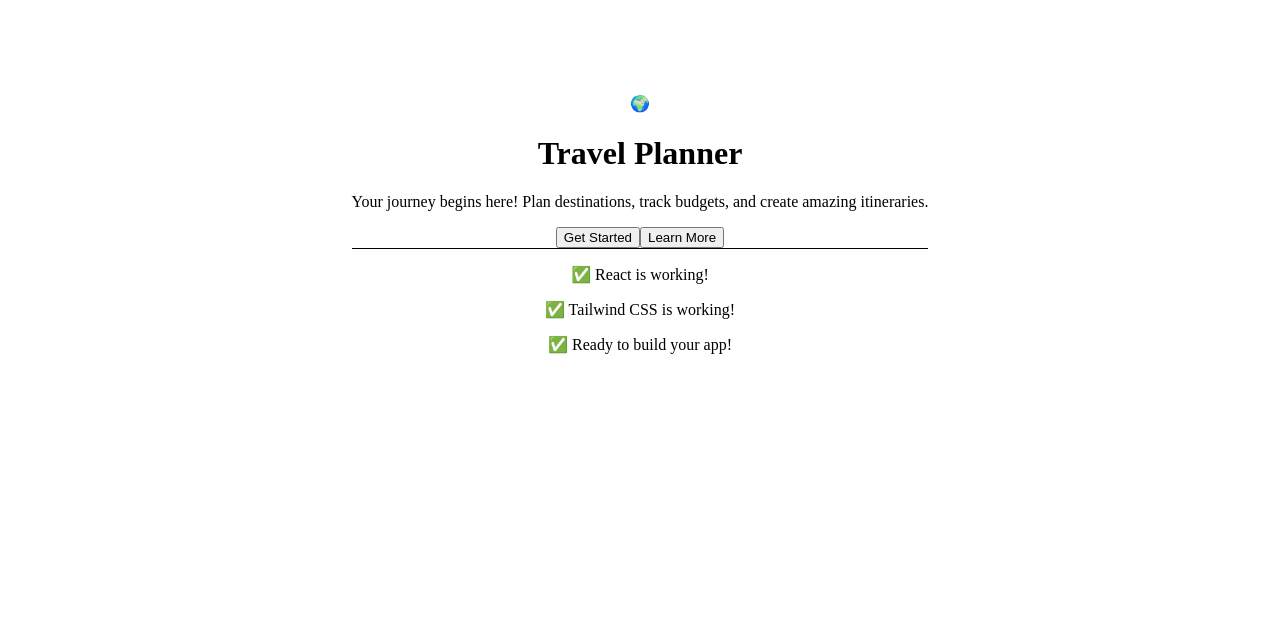
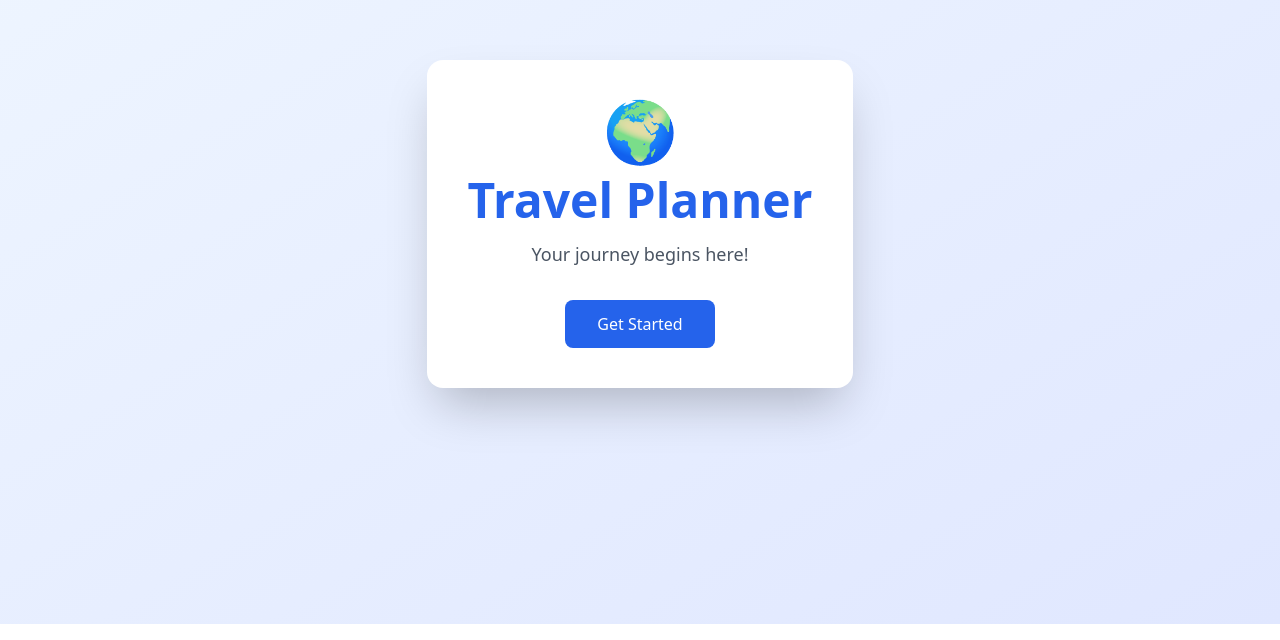
Before and after one commit to DzifaAA-19/travel-planner-app, a React (Vite) app in the folder travel-planner-app/: page / in a window 1280 px wide. Shown: the part 176-816 px from the top of the page. Built offline with nearby package versions, Linux system fonts and the light colour scheme.

Commit message:
Setup complete - React, Tailwindcss v3, Raect Router installed

```diff
--- a/travel-planner-app/package.json
+++ b/travel-planner-app/package.json
@@ -26,7 +26,7 @@
     "globals": "^16.5.0",
     "postcss": "^8.5.6",
     "tailwind": "^2.3.1",
-    "tailwindcss": "^4.2.0",
+    "tailwindcss": "^3.4.19",
     "vite": "^7.3.1"
   }
 }
--- a/travel-planner-app/src/App.jsx
+++ b/travel-planner-app/src/App.jsx
@@ -7,27 +7,11 @@
           Travel Planner
         </h1>
         <p className="text-gray-600 text-lg mb-8">
-          Your journey begins here! Plan destinations, track budgets, and create amazing itineraries.
+          Your journey begins here!
         </p>
-        <div className="flex gap-4 justify-center">
-          <button className="bg-primary text-white px-8 py-3 rounded-lg font-semibold hover:bg-blue-700 transition shadow-lg">
-            Get Started
-          </button>
-          <button className="bg-gray-200 text-gray-700 px-8 py-3 rounded-lg font-semibold hover:bg-gray-300 transition">
-            Learn More
-          </button>
-        </div>
-        <div className="mt-8 pt-8 border-t border-gray-200">
-          <p className="text-sm text-gray-500">
-            ✅ React is working!
-          </p>
-          <p className="text-sm text-gray-500">
-            ✅ Tailwind CSS is working!
-          </p>
-          <p className="text-sm text-gray-500">
-            ✅ Ready to build your app!
-          </p>
-        </div>
+        <button className="bg-primary text-white px-8 py-3 rounded-lg">
+          Get Started
+        </button>
       </div>
     </div>
   )
```
Also changed, not shown: 1 other file (tests, documents, lock files or other folders).
